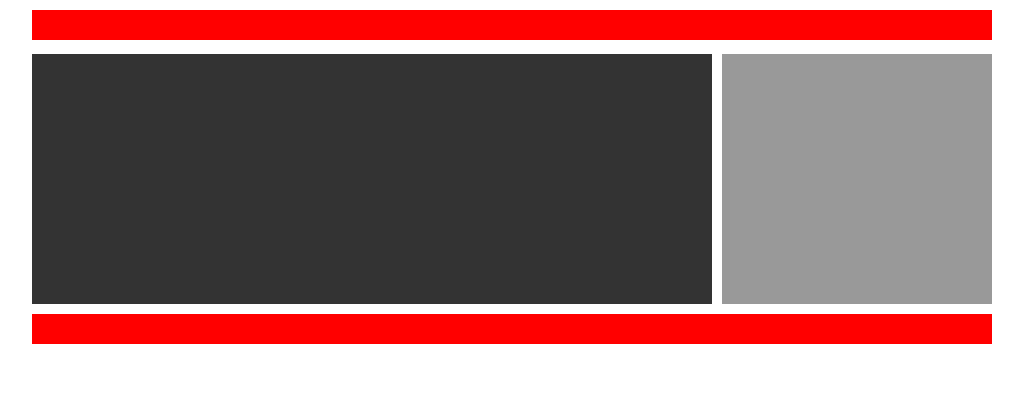
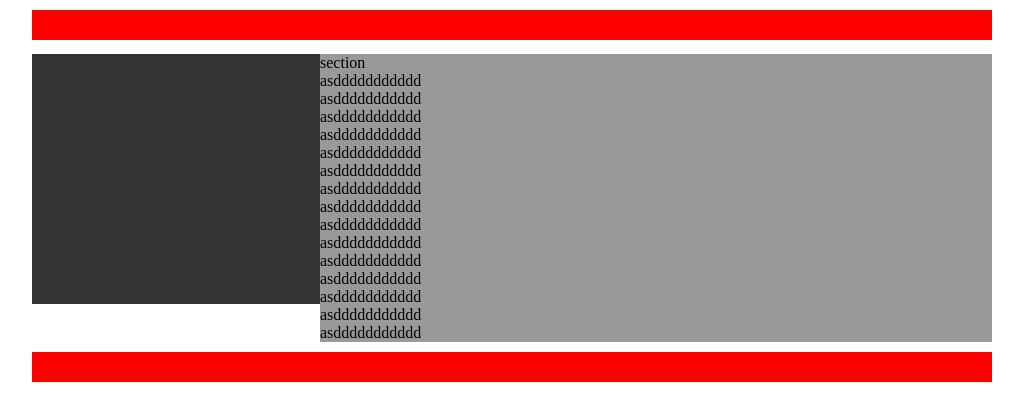
Before and after one commit to key-value/zebra-1, a Vue app: page /#/BothSides in a window 1280 px wide. Shown: the top 420 px of the page, without its empty margins (128-1151 px from the left). Built offline with nearby package versions, Linux system fonts and the light colour scheme.

Commit message:
略微修改本日无进展

```diff
--- a/src/components/BothSides.vue
+++ b/src/components/BothSides.vue
@@ -2,7 +2,24 @@
   <main>
     <header></header>
     <aside></aside>
-    <section></section>
+    <section>
+      section<br> asddddddddddd
+      <br> asddddddddddd
+      <br> asddddddddddd
+      <br> asddddddddddd
+      <br> asddddddddddd
+      <br> asddddddddddd
+      <br> asddddddddddd
+      <br> asddddddddddd
+      <br> asddddddddddd
+      <br> asddddddddddd
+      <br> asddddddddddd
+      <br> asddddddddddd
+      <br> asddddddddddd
+      <br> asddddddddddd
+      <br> asddddddddddd
+      <br>
+    </section>
     <footer></footer>
   </main>
 </template>
@@ -28,22 +45,22 @@ header,
 footer {
   margin: 10px 0;
   background: red;
-  width: 960px;
+  width: 100%;
   height: 30px;
   display: inline-block;
 }
 aside {
+  display: block;
   float: left;
-  width: 680px;
   height: 250px;
+  width: 30%;
   color: #ffffff;
   background-color: #333333;
 }
 section {
   background: black;
   float: right;
-  width: 270px;
-  height: 250px;
+  width: 70%;
   background-color: #999999;
 }
 </style>
```
